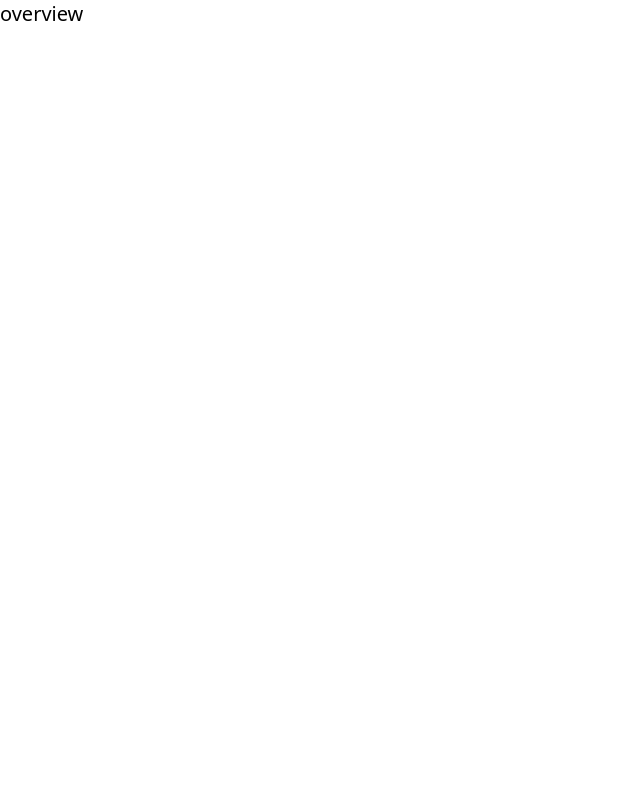
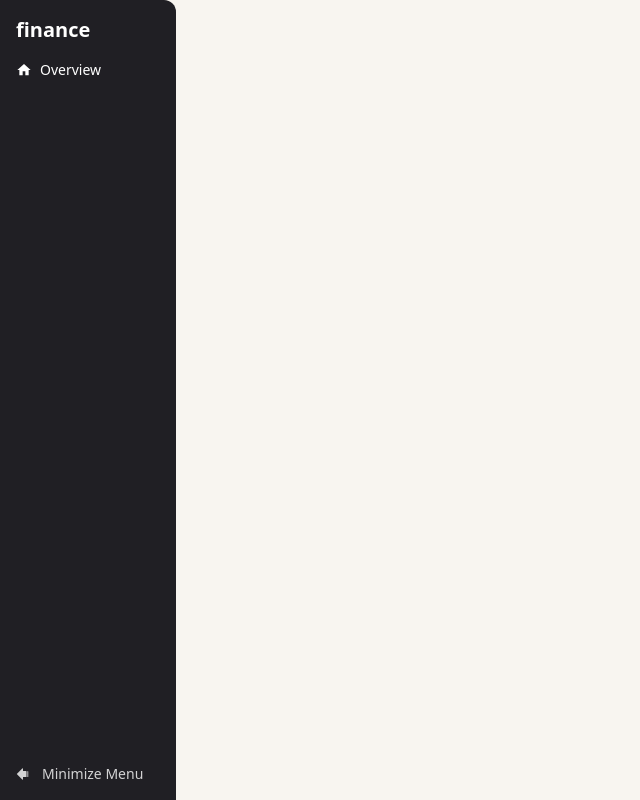
Before and after one commit to SandyAbasman/Personal-finance-app, a React (Vite) app: page / in a window 1280 px wide. Shown: the whole page, without its empty margins (0-640 px from the left). Built offline with nearby package versions, Linux system fonts and the light colour scheme.

Commit message:
sidebar commponent

```diff
--- a/package.json
+++ b/package.json
@@ -16,6 +16,7 @@
     "lint-staged": "^15.2.9",
     "react": "^18.3.1",
     "react-dom": "^18.3.1",
+    "react-icons": "^5.3.0",
     "react-router-dom": "^6.26.1"
   },
   "devDependencies": {
--- /dev/null
+++ b/src/component/Sidebar.jsx
@@ -0,0 +1,29 @@
+import React from 'react'
+import { MdHome } from 'react-icons/md'
+import { PiArrowFatLineLeftFill } from 'react-icons/pi'
+
+export default function Sidebar() {
+  return (
+    <div className="md:w-44 h-full p-4 flex  flex-col justify-between items-start bg-blue rounded-tr-xl text-white">
+      <div>
+        <h2 className="text-xl font-bold">finance</h2>
+        <div
+          className=" flex flex-rol gap-2 justify-start items-center mt-4 hover:bg-white hover:text-blue
+         "
+        >
+          <span>
+            <MdHome />
+          </span>
+          <p className="text-sm "> Overview</p>
+        </div>
+      </div>
+
+      <div className="flex   flex-rol gap-3 justify-start items-center text-sm text-white/80">
+        <span>
+          <PiArrowFatLineLeftFill />
+        </span>
+        <p>Minimize Menu</p>
+      </div>
+    </div>
+  )
+}
--- a/src/pages/overview.jsx
+++ b/src/pages/overview.jsx
@@ -1,5 +1,10 @@
 import React from 'react'
+import Sidebar from '../component/Sidebar'
 
 export default function overview() {
-  return <div className="text text-xl">overview</div>
+  return (
+    <div className="w-screen h-screen bg-background">
+      <Sidebar />
+    </div>
+  )
 }
```
Also changed, not shown: 1 other file (tests, documents, lock files or other folders).
